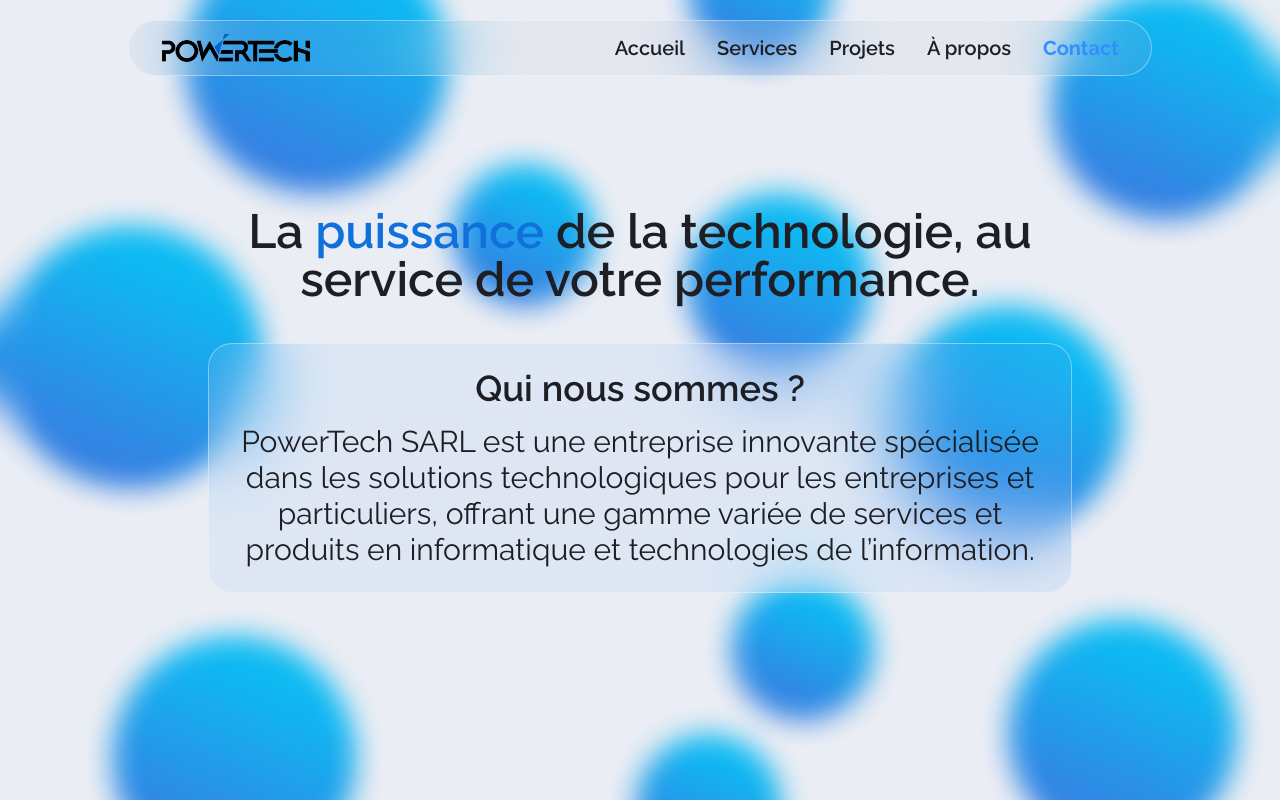
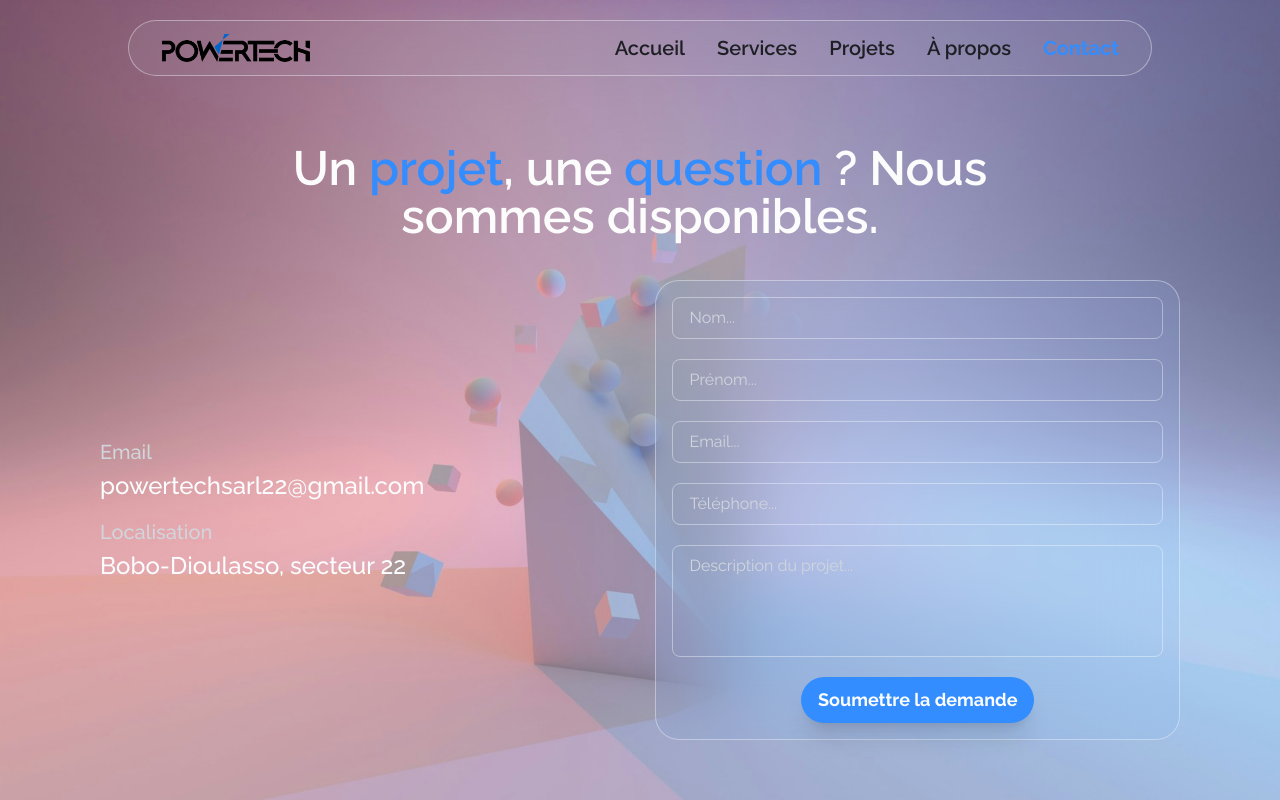
Before and after one commit to cabitibaly/portfolio-pwt, a Next.js app: page /contact in a window 1280 px wide. Shown: the top 800 px of the page. Built offline with nearby package versions, Linux system fonts and the light colour scheme.

Commit message:
page contact => done

```diff
--- a/src/app/contact/page.tsx
+++ b/src/app/contact/page.tsx
@@ -1,4 +1,5 @@
 "use client"
+import FooterSection from "@/components/accueil/footer"
 import HeroContact from "@/components/contact/heroContact"
 import Navbar from "@/components/navigation/navbar"
 
@@ -7,6 +8,7 @@ const Contact = () => {
         <>
             <Navbar />
             <HeroContact />
+            <FooterSection />
         </>
     )
 }
--- a/src/components/contact/heroContact.tsx
+++ b/src/components/contact/heroContact.tsx
@@ -2,19 +2,45 @@
 
 const HeroContact = () => {
     return (
-        <section className="bubble-bg overflow-hidden p-[100px] relative w-screen h-screen flex flex-col items-center justify-center gap-4 max-896:p-4 max-md:pt-10">
+        <section className="contact-bg overflow-hidden px-[100px] pt-36 pb-28 relative w-screen min-h-screen flex flex-col items-center justify-center gap-4 max-lg:pt-48 max-896:p-4 max-md:pt-28">
             <div className="w-full flex flex-col items-center justify-center gap-10">
-                <h1 className="w-4/5 text-5xl text-gris-12 font-semibold text-center max-lg:w-full max-md:text-4xl">
-                    La <span className="text-bleu-11">puissance</span> de la technologie,
-                    au service de votre performance.
+                <h1 className="w-4/5 text-5xl text-gris-1 font-semibold text-center max-lg:w-full max-md:text-4xl">
+                    Un <span className="text-bleu-9">projet</span>, une <span className="text-bleu-9">question</span> ? Nous sommes disponibles.
                 </h1>
-                <div className="border border-bleu-1/40 p-6 bg-bleu-8/10 backdrop-blur-[35px] rounded-3xl w-4/5 flex flex-col items-center justify-center gap-4 max-xl:w-4/5 max-lg:w-full">
-                    <span className="text-4xl text-gris-12 text-center font-semibold">Qui nous sommes ?</span>
-                    <p className="text-3xl text-gris-12 text-center font-normal max-lg:text-xl">
-                        PowerTech SARL est une entreprise innovante spécialisée dans les solutions technologiques
-                        pour les entreprises et particuliers, offrant une gamme variée de services et produits en
-                        informatique et technologies de l’information.
-                    </p>
+                <div className="w-full flex items-center justify-center gap-8 max-lg:flex-wrap-reverse">
+                    <div className="w-1/2 flex flex-col items-center justify-start gap-4 max-lg:flex-row max-lg:w-full max-md:flex-col max-md:justify-center">
+                        <div className="w-full flex flex-col items-start justify-center gap-1 max-md:items-center">
+                            <span className="text-xl text-gray-300 font-medium">Email</span>
+                            <span className="text-2xl text-bleu-1 font-medium">powertechsarl22@gmail.com</span>
+                        </div>
+                        <div className="w-full flex flex-col items-start justify-center gap-1 max-md:items-center">
+                            <span className="text-xl text-gray-300 font-medium">Localisation</span>
+                            <span className="text-2xl text-bleu-1 font-medium">Bobo-Dioulasso, secteur 22</span>
+                        </div>
+                    </div>
+                    <form className="border border-bleu-1/40 p-4 bg-bleu-8/10 backdrop-blur-[35px] rounded-3xl w-1/2 flex flex-col items-center justify-center gap-5 max-lg:w-full">
+                        <div className="w-full flex flex-col items-start justify-center gap-2">
+                            <input id="nom" type="text" className="border border-bleu-1/40 px-4 py-2 bg-transparent w-full rounded-lg outline-none text-bleu-1 text-base font-normal focus:border-bleu-9 focus:ring-1 focus:ring-bleu-9 placeholder:text-gray-300" placeholder="Nom..." />
+                        </div>
+                        <div className="w-full flex flex-col items-start justify-center gap-2">
+                            <input id="prenom" type="text" className="border border-bleu-1/40 px-4 py-2 bg-transparent w-full rounded-lg outline-none text-bleu-1 text-base font-normal focus:border-bleu-9 focus:ring-1 focus:ring-bleu-9 placeholder:text-gray-300" placeholder="Prénom..." />
+                        </div>
+                        <div className="w-full flex flex-col items-start justify-center gap-2">
+                            <input id="email" type="email" className="border border-bleu-1/40 px-4 py-2 bg-transparent w-full rounded-lg outline-none text-bleu-1 text-base font-normal focus:border-bleu-9 focus:ring-1 focus:ring-bleu-9 placeholder:text-gray-300" placeholder="Email..." />
+                        </div>
+                        <div className="w-full flex flex-col items-start justify-center gap-2">
+                            <input id="telephone" type="text" className="border border-bleu-1/40 px-4 py-2 bg-transparent w-full rounded-lg outline-none text-bleu-1 text-base font-normal focus:border-bleu-9 focus:ring-1 focus:ring-bleu-9 placeholder:text-gray-300" placeholder="Téléphone..." />
+                        </div>
+                        <div className="w-full flex flex-col items-start justify-center gap-2">
+                            <textarea name="desc" id="desc" className=" resize-none border border-bleu-1/40 px-4 py-2 bg-transparent w-full h-28 rounded-lg outline-none text-bleu-1 text-base font-normal focus:border-bleu-9 focus:ring-1 focus:ring-bleu-9 placeholder:text-gray-300" placeholder="Description du projet..."></textarea>
+                        </div>
+                        <button
+                            className="border border-transparent shadow-xl px-4 py-2 text-lg text-bleu-1 font-bold bg-bleu-9 rounded-full flex items-center justify-center transition duration-200 ease-in-out
+                            hover:bg-transparent hover:border-bleu-9 hover:text-bleu-9 max-md:w-full"
+                        >
+                            Soumettre la demande
+                        </button>
+                    </form>
                 </div>
             </div>
         </section>
```
